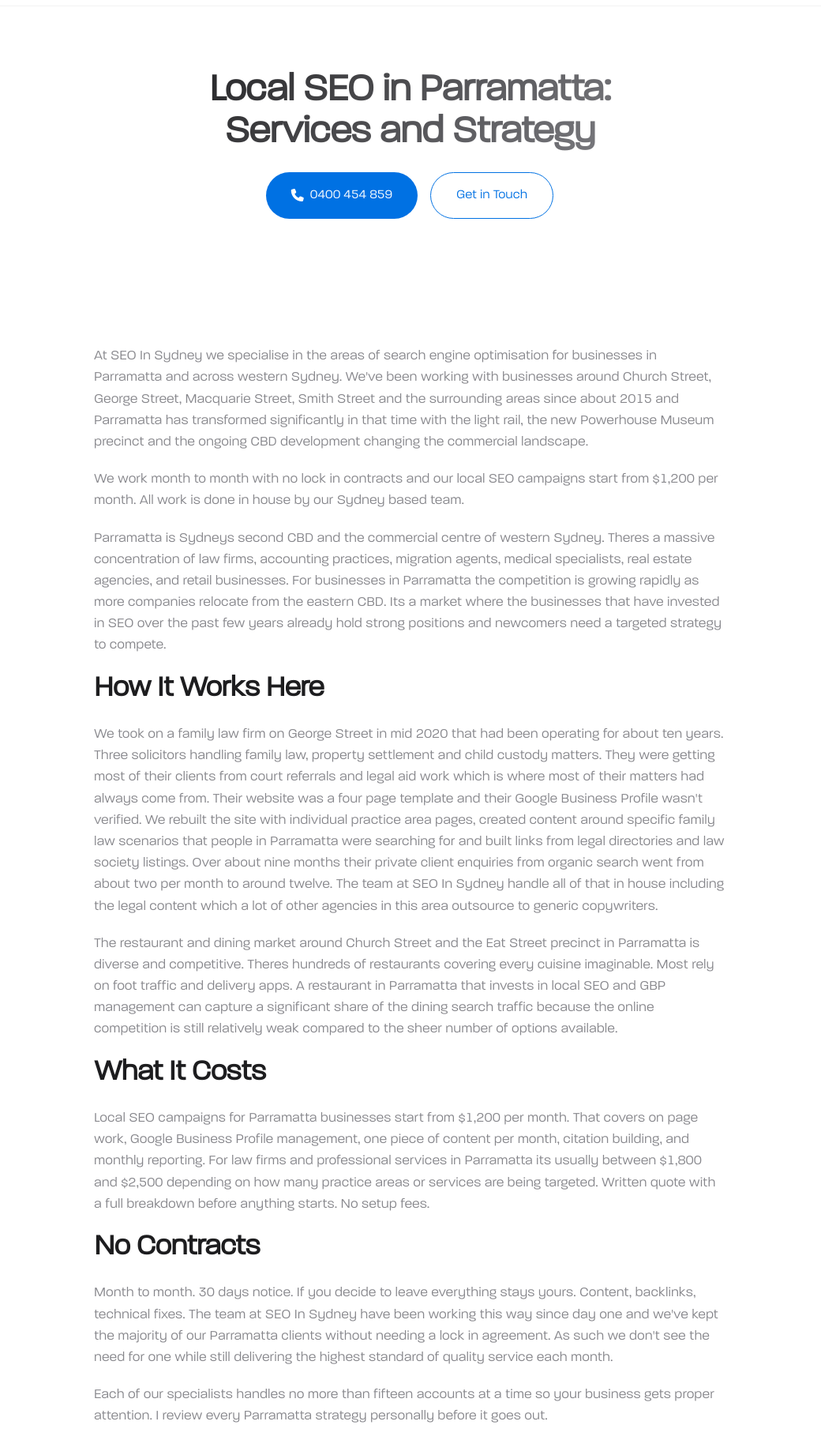
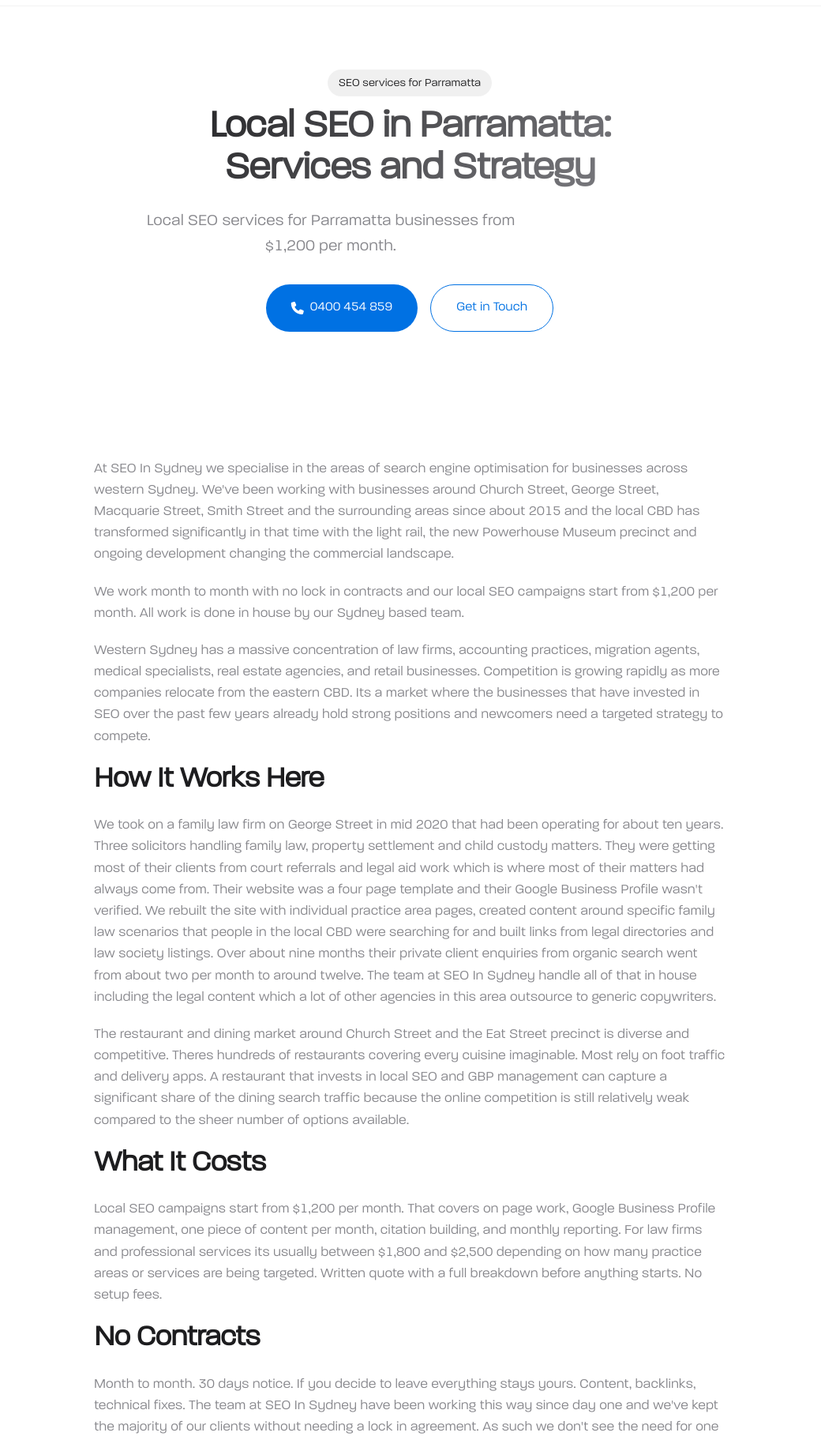
Before and after one commit to Dombarth/seoinsydney, an Eleventy site: page src/parramatta.njk in a window 1280 px wide. Shown: the part 63-1886 px from the top of the page at 79% size, without its empty margins (121-1161 px from the left). Built offline with nearby package versions, Linux system fonts and the light colour scheme; Eleventy itself is replaced by a stand-in of ours; files that its build step writes are made by us from their sources.

Commit message:
Limit Parramatta mentions to 5 and add suburb hero badge/lead

```diff
--- a/src/_layouts/suburb.njk
+++ b/src/_layouts/suburb.njk
@@ -49,7 +49,10 @@ layout: base.njk
     <div class="container">
         <div class="hero-content">
             <div class="hero-text">
+                {% if heroBadge %}<div class="hero-badge">{{ heroBadge }}</div>{% endif %}
                 <h1>{% if h1 %}{{ h1 }}{% else %}SEO {{ suburb }}{% endif %}</h1>
+                {% if heroLead %}<p class="hero-subtitle">{{ heroLead }}</p>{% endif %}
+                {% if heroNote %}<p class="hero-note">{{ heroNote }}</p>{% endif %}
                 <div class="hero-ctas">
                     <a href="tel:{{ site.phone | phoneLink }}" class="btn btn-primary btn-large">
                         <i class="fas fa-phone"></i> {{ site.phone }}
--- a/src/css/styles.css
+++ b/src/css/styles.css
@@ -352,6 +352,23 @@ ul, ol {
     margin: 0 auto;
 }
 
+.suburb-hero .hero-badge {
+    display: inline-block;
+    background: rgba(0, 0, 0, 0.06);
+    color: var(--text-primary);
+    padding: 6px 14px;
+    border-radius: 999px;
+    font-size: 14px;
+    font-weight: 500;
+    margin-bottom: 12px;
+}
+
+.suburb-hero .hero-note {
+    font-size: 17px;
+    color: var(--text-secondary);
+    margin-top: 12px;
+}
+
 .service-hero .hero-ctas,
 .page-hero .hero-ctas,
 .suburb-hero .hero-ctas {
--- a/src/parramatta.njk
+++ b/src/parramatta.njk
@@ -5,33 +5,35 @@ fullTitle: "Local SEO in Parramatta: Services and Strategy"
 description: SEOinSydney provides SEO services for businesses in Parramatta. Local SEO, technical SEO, content and link building from $1,200 per month.
 suburb: Parramatta
 h1: "Local SEO in Parramatta: Services and Strategy"
+heroBadge: "SEO services for Parramatta"
+heroLead: "Local SEO services for Parramatta businesses from $1,200 per month."
 permalink: /parramatta/
 ---
 
-<p>At SEO In Sydney we specialise in the areas of search engine optimisation for businesses in Parramatta and across western Sydney. We've been working with businesses around Church Street, George Street, Macquarie Street, Smith Street and the surrounding areas since about 2015 and Parramatta has transformed significantly in that time with the light rail, the new Powerhouse Museum precinct and the ongoing CBD development changing the commercial landscape.</p>
+<p>At SEO In Sydney we specialise in the areas of search engine optimisation for businesses across western Sydney. We've been working with businesses around Church Street, George Street, Macquarie Street, Smith Street and the surrounding areas since about 2015 and the local CBD has transformed significantly in that time with the light rail, the new Powerhouse Museum precinct and ongoing development changing the commercial landscape.</p>
 
 <p>We work month to month with no lock in contracts and our local SEO campaigns start from $1,200 per month. All work is done in house by our Sydney based team.</p>
 
-<p>Parramatta is Sydneys second CBD and the commercial centre of western Sydney. Theres a massive concentration of law firms, accounting practices, migration agents, medical specialists, real estate agencies, and retail businesses. For businesses in Parramatta the competition is growing rapidly as more companies relocate from the eastern CBD. Its a market where the businesses that have invested in SEO over the past few years already hold strong positions and newcomers need a targeted strategy to compete.</p>
+<p>Western Sydney has a massive concentration of law firms, accounting practices, migration agents, medical specialists, real estate agencies, and retail businesses. Competition is growing rapidly as more companies relocate from the eastern CBD. Its a market where the businesses that have invested in SEO over the past few years already hold strong positions and newcomers need a targeted strategy to compete.</p>
 
 <h2>How It Works Here</h2>
 
-<p>We took on a family law firm on George Street in mid 2020 that had been operating for about ten years. Three solicitors handling family law, property settlement and child custody matters. They were getting most of their clients from court referrals and legal aid work which is where most of their matters had always come from. Their website was a four page template and their Google Business Profile wasn't verified. We rebuilt the site with individual practice area pages, created content around specific family law scenarios that people in Parramatta were searching for and built links from legal directories and law society listings. Over about nine months their private client enquiries from organic search went from about two per month to around twelve. The team at SEO In Sydney handle all of that in house including the legal content which a lot of other agencies in this area outsource to generic copywriters.</p>
+<p>We took on a family law firm on George Street in mid 2020 that had been operating for about ten years. Three solicitors handling family law, property settlement and child custody matters. They were getting most of their clients from court referrals and legal aid work which is where most of their matters had always come from. Their website was a four page template and their Google Business Profile wasn't verified. We rebuilt the site with individual practice area pages, created content around specific family law scenarios that people in the local CBD were searching for and built links from legal directories and law society listings. Over about nine months their private client enquiries from organic search went from about two per month to around twelve. The team at SEO In Sydney handle all of that in house including the legal content which a lot of other agencies in this area outsource to generic copywriters.</p>
 
-<p>The restaurant and dining market around Church Street and the Eat Street precinct in Parramatta is diverse and competitive. Theres hundreds of restaurants covering every cuisine imaginable. Most rely on foot traffic and delivery apps. A restaurant in Parramatta that invests in local SEO and GBP management can capture a significant share of the dining search traffic because the online competition is still relatively weak compared to the sheer number of options available.</p>
+<p>The restaurant and dining market around Church Street and the Eat Street precinct is diverse and competitive. Theres hundreds of restaurants covering every cuisine imaginable. Most rely on foot traffic and delivery apps. A restaurant that invests in local SEO and GBP management can capture a significant share of the dining search traffic because the online competition is still relatively weak compared to the sheer number of options available.</p>
 
 <h2>What It Costs</h2>
 
-<p>Local SEO campaigns for Parramatta businesses start from $1,200 per month. That covers on page work, Google Business Profile management, one piece of content per month, citation building, and monthly reporting. For law firms and professional services in Parramatta its usually between $1,800 and $2,500 depending on how many practice areas or services are being targeted. Written quote with a full breakdown before anything starts. No setup fees.</p>
+<p>Local SEO campaigns start from $1,200 per month. That covers on page work, Google Business Profile management, one piece of content per month, citation building, and monthly reporting. For law firms and professional services its usually between $1,800 and $2,500 depending on how many practice areas or services are being targeted. Written quote with a full breakdown before anything starts. No setup fees.</p>
 
 <h2>No Contracts</h2>
 
-<p>Month to month. 30 days notice. If you decide to leave everything stays yours. Content, backlinks, technical fixes. The team at SEO In Sydney have been working this way since day one and we've kept the majority of our Parramatta clients without needing a lock in agreement. As such we don't see the need for one while still delivering the highest standard of quality service each month.</p>
+<p>Month to month. 30 days notice. If you decide to leave everything stays yours. Content, backlinks, technical fixes. The team at SEO In Sydney have been working this way since day one and we've kept the majority of our clients without needing a lock in agreement. As such we don't see the need for one while still delivering the highest standard of quality service each month.</p>
 
-<p>Each of our specialists handles no more than fifteen accounts at a time so your business gets proper attention. I review every Parramatta strategy personally before it goes out.</p>
+<p>Each of our specialists handles no more than fifteen accounts at a time so your business gets proper attention. I review every strategy personally before it goes out.</p>
 
 <h2>Free Audit</h2>
 
-<p>We'll do a free audit of your website covering technical health, backlinks and how you compare against your main competitors in the Parramatta area. Its a written report not a sales pitch.</p>
+<p>We'll do a free audit of your website covering technical health, backlinks and how you compare against your main competitors in the area. Its a written report not a sales pitch.</p>
 
 <p>For more about our <a href="/">SEO Sydney</a> services give us a call on 0400 454 859 or send through an enquiry.</p>
```
